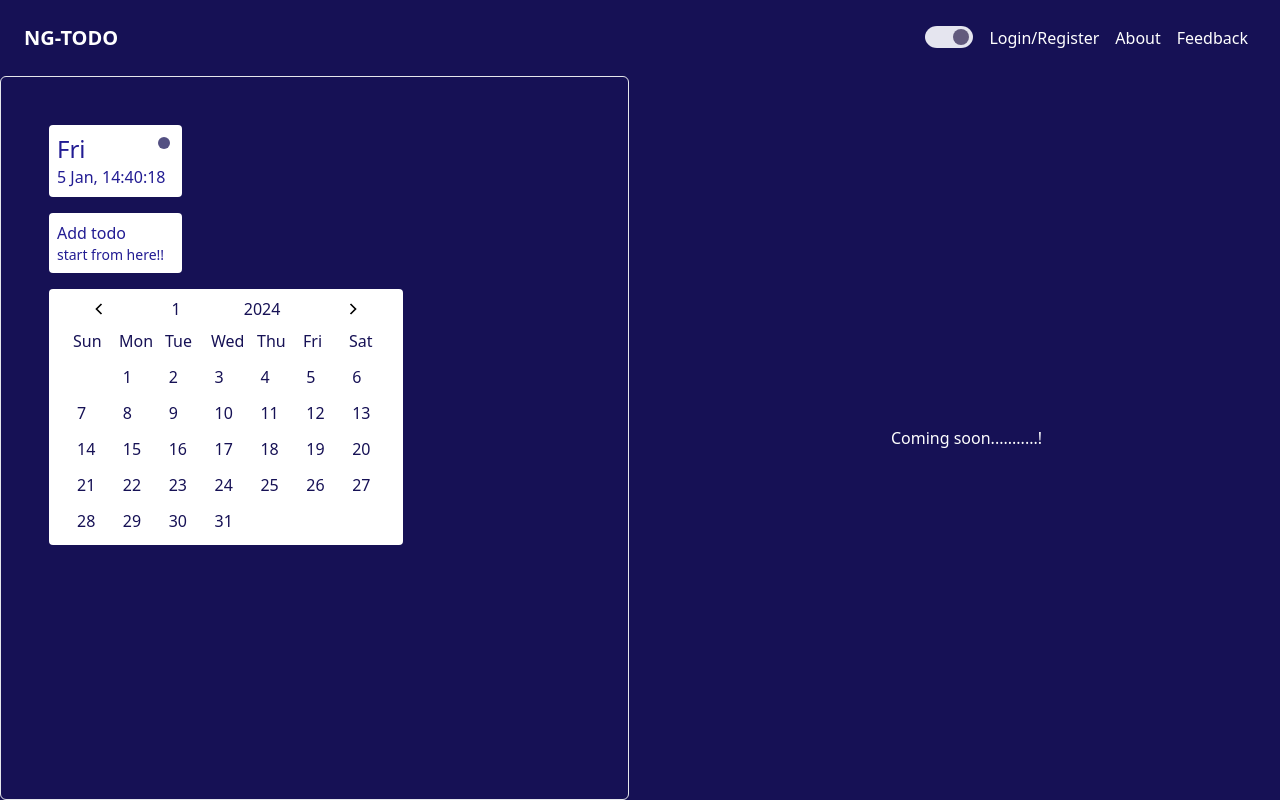
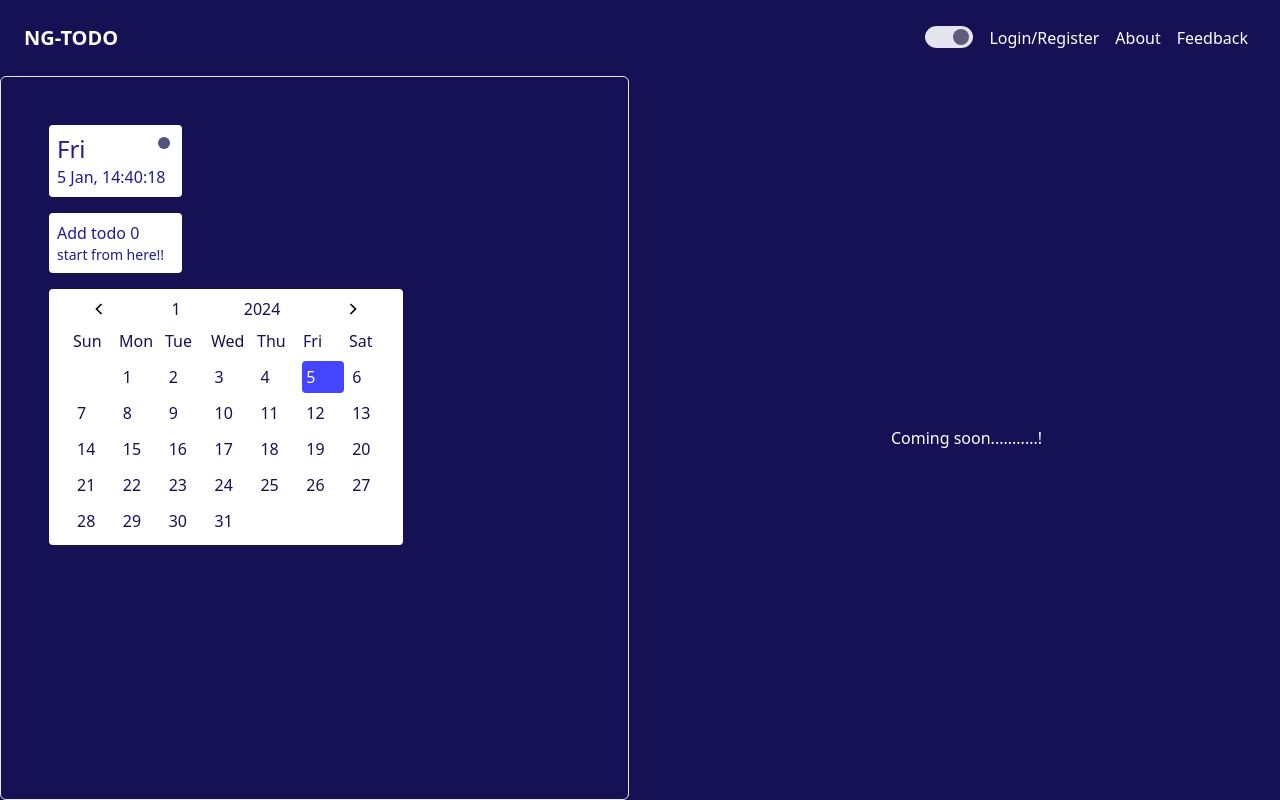
Before and after one commit to mahesh2885858/next-gen-todo, a Next.js app: page / in a window 1280 px wide. Built offline with nearby package versions, Linux system fonts and the light colour scheme.

Commit message:
Add global state using reducer and context

```diff
--- /dev/null
+++ b/Types/index.ts
@@ -0,0 +1,20 @@
+import React from "react";
+
+export type TState = {
+  id: string;
+  name: string;
+  todo: string;
+  createdAt: Date;
+  updatedAt: Date;
+};
+export type TActionTypes = {
+  "ADD-TODO": "add-todo";
+};
+export type TActions = {
+  type: keyof TActionTypes;
+  data?: any;
+};
+export type TContext = {
+  state: TState[];
+  dispatch: React.Dispatch<TActions>;
+};
--- a/app/layout.tsx
+++ b/app/layout.tsx
@@ -4,7 +4,7 @@ import { Inter } from "next/font/google";
 import "./globals.css";
 import NavBar from "@/components/NavBar";
 import { useEffect, useLayoutEffect, useState } from "react";
-
+import ContextProvider from "@/state/ContextProvider";
 // const inter = Inter({ subsets: ["latin"] });
 
 export default function RootLayout({
@@ -38,11 +38,13 @@ export default function RootLayout({
 
   return (
     <html lang="en">
-      <body className=" dark:bg-purple-950 bg-blue-950 text-white flex  flex-col w-screen overflow-x-hidden  ">
-        <NavBar darkMode={darkMode} toggleDarkMode={toggleDarkMode} />
+      <ContextProvider>
+        <body className=" dark:bg-purple-950 bg-blue-950 text-white flex  flex-col w-screen overflow-x-hidden  ">
+          <NavBar darkMode={darkMode} toggleDarkMode={toggleDarkMode} />
 
-        {children}
-      </body>
+          {children}
+        </body>
+      </ContextProvider>
     </html>
   );
 }
--- a/components/AddTodoWidget.tsx
+++ b/components/AddTodoWidget.tsx
@@ -1,7 +1,16 @@
+import useAppContext from "@/customHooks/useAppContext";
+
 export default function AddTodoWidget() {
+  const { dispatch, state } = useAppContext();
   return (
-    <div className="bg-white hover:cursor-pointer mt-4 relative  text-blue-900  dark:text-purple-950 p-2 flex flex-col w-5/12 md:w-1/4 rounded">
-      Add todo
+    <div
+      onClick={() => {
+        console.log({ state, dispatch });
+        dispatch({ type: "ADD-TODO" });
+      }}
+      className="bg-white hover:cursor-pointer mt-4 relative  text-blue-900  dark:text-purple-950 p-2 flex flex-col w-5/12 md:w-1/4 rounded"
+    >
+      Add todo {state.length}
       <span className="text-sm">start from here!!</span>
     </div>
   );
--- a/components/CalenderWidget.tsx
+++ b/components/CalenderWidget.tsx
@@ -138,7 +138,7 @@ export default function CalenderWidget() {
               trackingDate === d &&
               trackingMonth === new Date().getMonth() + 1 &&
               trackingYear === new Date().getFullYear()
-                ? " dark:bg-purple-400 rounded"
+                ? " dark:bg-purple-400 bg-blue-500 text-white dark:text-black rounded"
                 : " "
             } w-[13%] p-1 place-self-center hover:cursor-pointer hover:dark:bg-purple-200`}
           >
--- /dev/null
+++ b/customHooks/useAppContext.tsx
@@ -0,0 +1,8 @@
+import { Context } from "@/state/ContextProvider";
+import { useContext } from "react";
+
+const useAppContext = () => {
+  const { dispatch, state } = useContext(Context)!;
+  return { dispatch, state };
+};
+export default useAppContext;
--- /dev/null
+++ b/state/ContextProvider.tsx
@@ -0,0 +1,19 @@
+import React, { createContext, useReducer } from "react";
+import type { TContext, TState } from "@/Types";
+import Reducer from "./Reducer";
+const initState: TState = {
+  createdAt: new Date(),
+  id: "",
+  name: "",
+  todo: "",
+  updatedAt: new Date(),
+};
+export const Context = createContext<TContext | null>(null);
+const ContextProvider = ({ children }: { children: React.ReactNode }) => {
+  const [state, dispatch] = useReducer(Reducer, []);
+
+  return (
+    <Context.Provider value={{ dispatch, state }}>{children}</Context.Provider>
+  );
+};
+export default ContextProvider;
--- /dev/null
+++ b/state/Reducer.ts
@@ -0,0 +1,15 @@
+import { TState, TActionTypes, TActions } from "@/Types";
+
+const Reducer = (state: TState[], actions: TActions): TState[] => {
+  const workingState = [...state];
+  switch (actions.type) {
+    case "ADD-TODO":
+      console.log("Adding a todo");
+
+      return workingState;
+
+    default:
+      return state;
+  }
+};
+export default Reducer;
```
